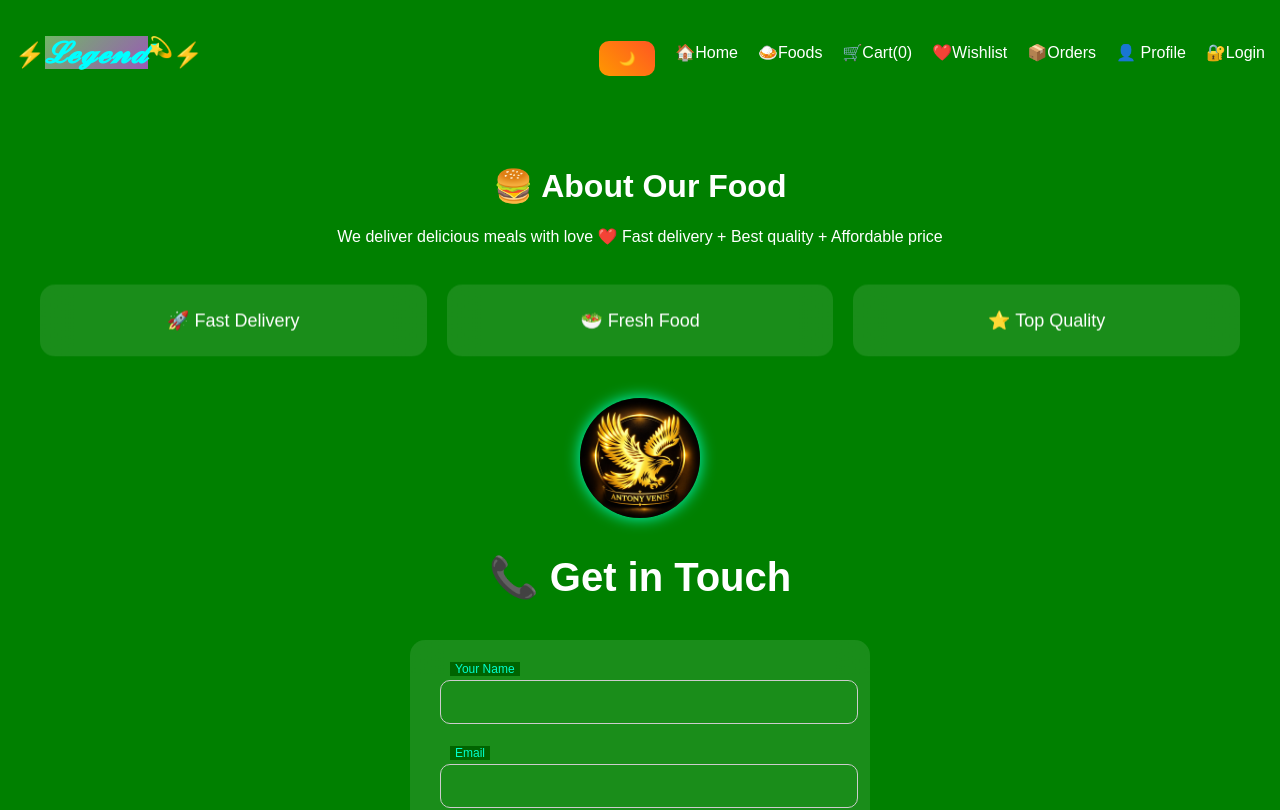
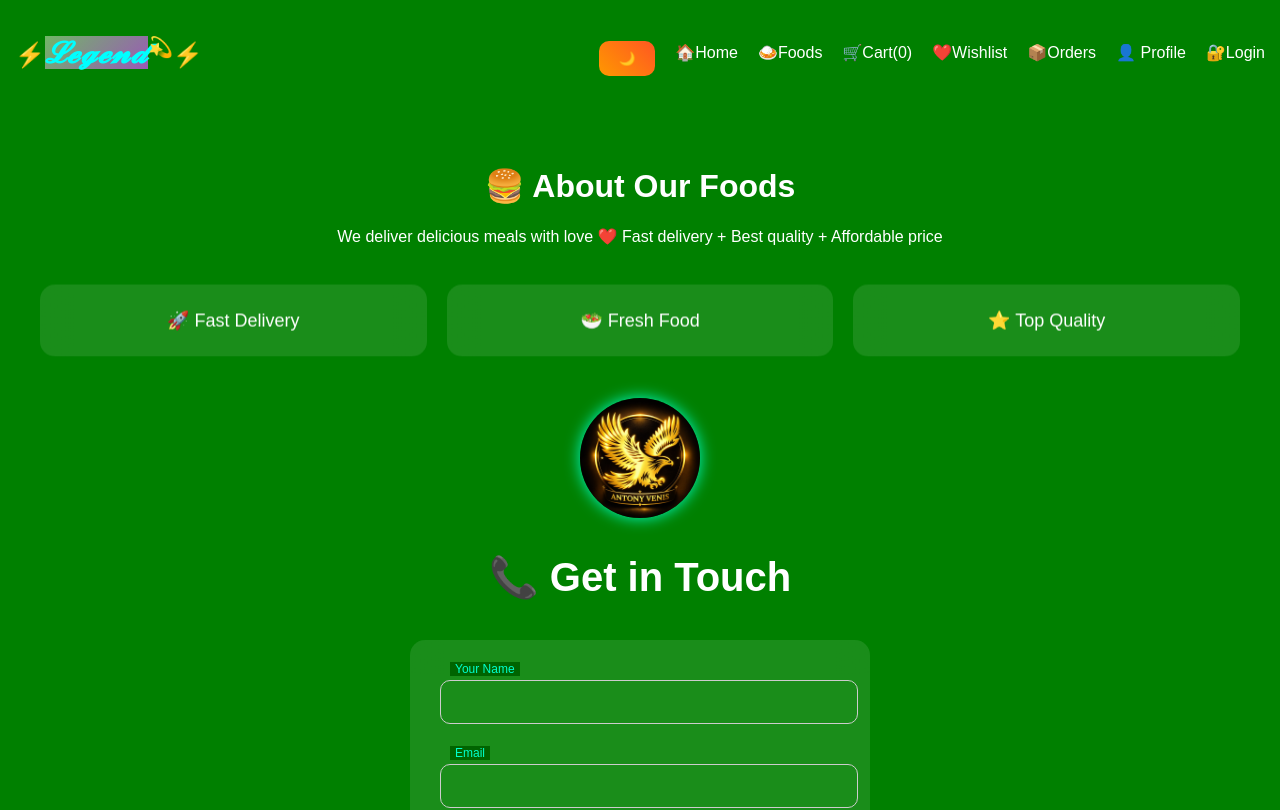
Before and after one commit to antonyvenis/e-commerce-app, a React (Vite) app in the folder frontend/: page /about in a window 1280 px wide. Shown: the top 810 px of the page. Built offline with nearby package versions, Linux system fonts and the light colour scheme.

Commit message:
NEW-COMMITS

```diff
--- a/frontend/src/pages/About.jsx
+++ b/frontend/src/pages/About.jsx
@@ -10,7 +10,7 @@ function About() {
         animate={{ opacity: 1, y: 0 }}
         transition={{ duration: 0.6 }}
       >
-        🍔 About Our Food
+        🍔 About Our Foods
       </motion.h1>
 
       <motion.p
```
